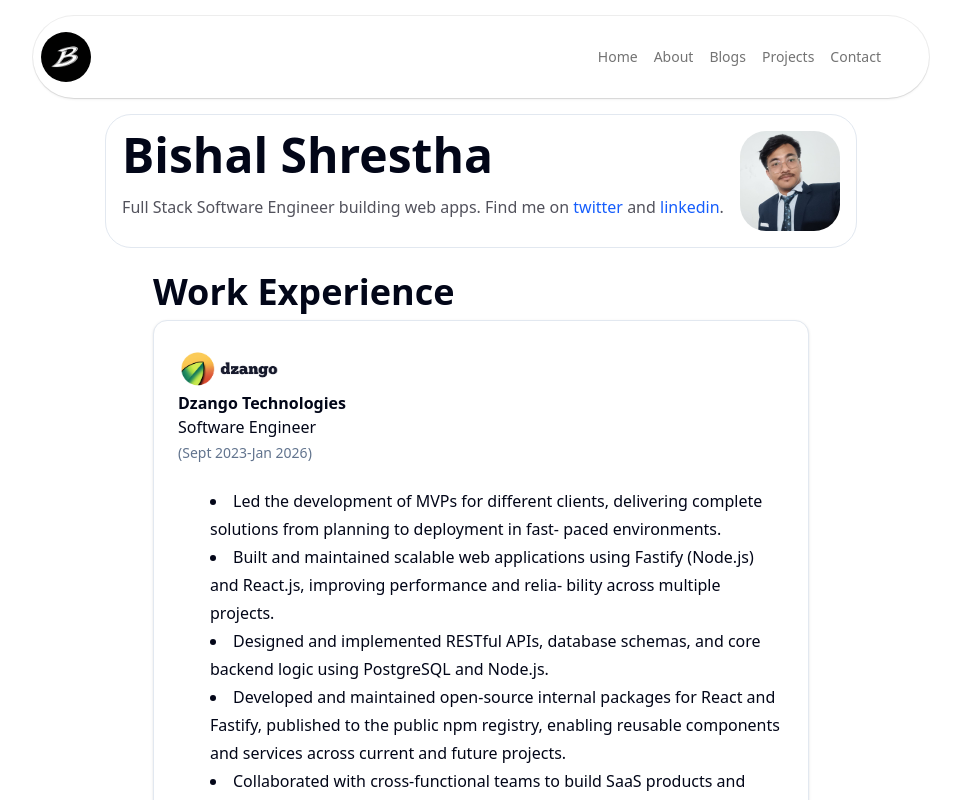
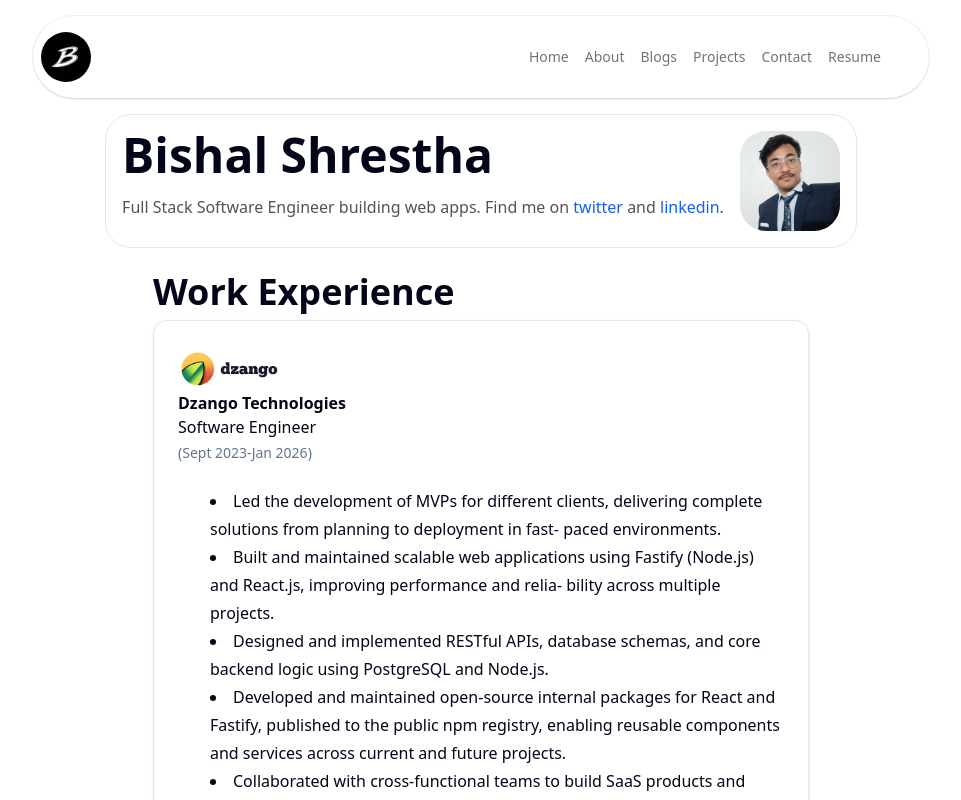
Before and after one commit to bishalshrestha013/portfolio-site, a Next.js app: page / in a window 1280 px wide. Shown: the top 800 px of the page, without its empty margins (159-1120 px from the left). Built offline with nearby package versions, Linux system fonts and the light colour scheme.

Commit message:
feat: add resume nav item

```diff
--- a/components/navbar.tsx
+++ b/components/navbar.tsx
@@ -29,6 +29,14 @@ const Navbar = () => {
       />
       <div className="hidden md:flex items-center gap-4 text-sm text-neutral-500 mr-10">
         {renderNavLinks()}
+        <Link
+          className="hover:text-neutral-900"
+          href="/assets/resume.pdf"
+          target="_blank"
+          rel="noopener noreferrer"
+        >
+          Resume
+        </Link>
       </div>
       <button onClick={() => setOpen(!open)} className="md:hidden">
         <Menu />
@@ -37,6 +45,14 @@ const Navbar = () => {
         <div className="absolute inset-x-0 bg-white rounded-md shadow-aceternity top-25 max-w-[95%] mx-auto">
           <div className="flex md:hidden flex-col items-start gap-4 text-sm text-neutral-500 p-4">
             {renderNavLinks()}
+            <Link
+              className="hover:text-neutral-900"
+              href="/assets/resume.pdf"
+              target="_blank"
+              rel="noopener noreferrer"
+            >
+              Resume
+            </Link>
           </div>
         </div>
       )}
```
Also changed, not shown: 1 other file (tests, documents, lock files or other folders).
